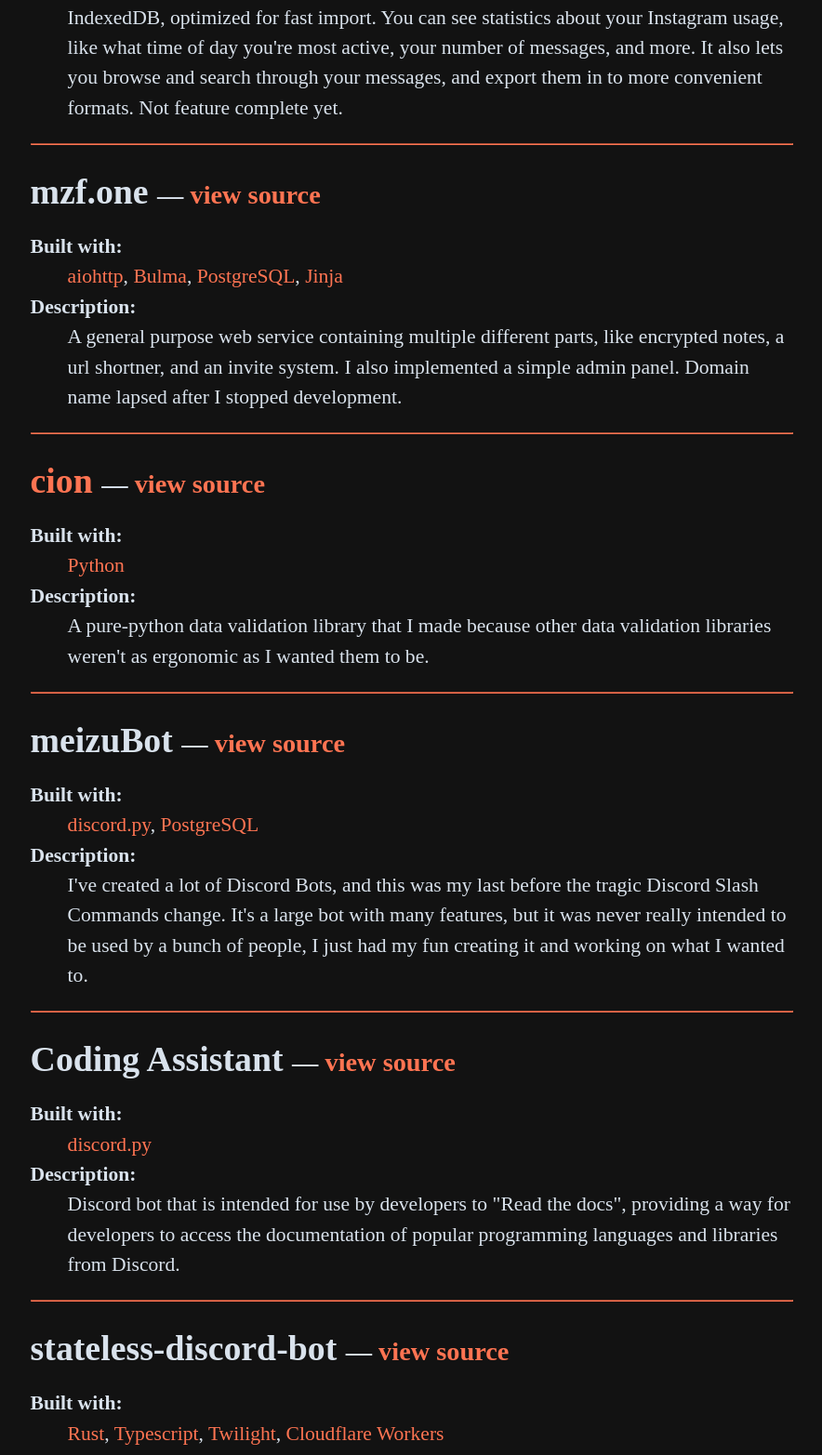
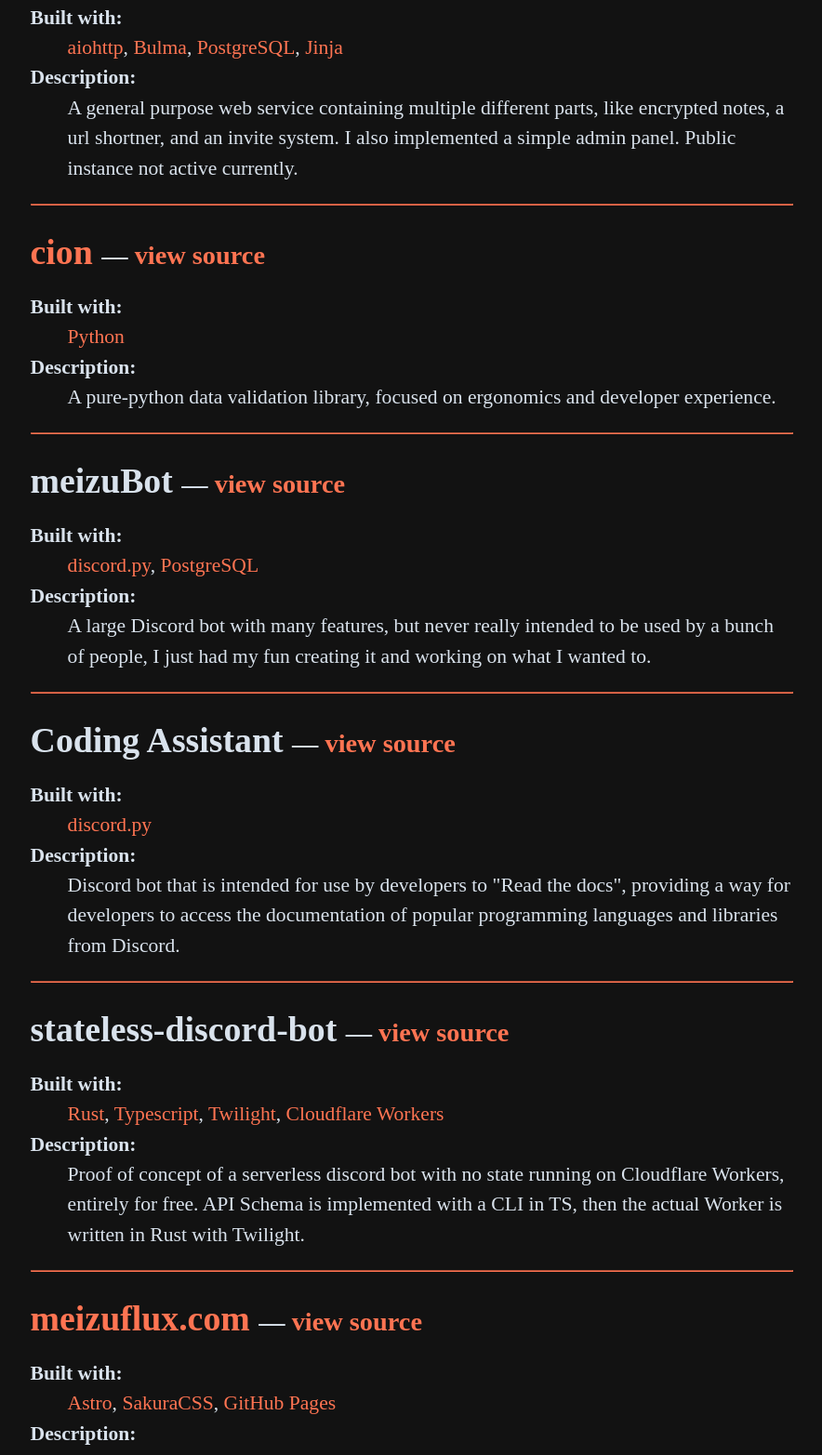
Before and after one commit to meizuflux/portfolio, an Astro site: page /projects in a window 1280 px wide. Shown: the part 630-2195 px from the top of the page at 93% size, without its empty margins (197-1081 px from the left). Built offline with nearby package versions, Linux system fonts and the light colour scheme; Astro itself is replaced by a stand-in of ours.

Commit message:
minor wording changes

```diff
--- a/src/pages/projects.astro
+++ b/src/pages/projects.astro
@@ -2,17 +2,6 @@
 import Base from "../layouts/Base.astro"
 
 const projects = [
-    {
-        "name": "meizuflux.com",
-        "url": "https://meizuflux.com",
-        "repo": "https://github.com/meizuflux/portfolio",
-        "stack": [
-            ["Astro", "https://astro.build"],
-            ["SakuraCSS", "https://github.com/oxalorg/sakura"],
-            ["GitHub Pages", "https://pages.github.com/"]
-        ],
-        "description": "This website. I don't like CSS or web design."
-    },
     {
         "name": "Scrollback",
         "url": "https://scrollback.meizuflux.com",
@@ -21,7 +10,7 @@
             ["SolidJS", "https://solidjs.com"],
             ["TailwindCSS", "https://tailwindcss.com"]
         ],
-        "description": "WIP! This is a project that allows you to run a deep analysis on your Instagram data package. Data is 100% processed in the browser, with media in OPFS and messages in IndexedDB, optimized for fast import. You can see statistics about your Instagram usage, like what time of day you're most active, your number of messages, and more. It also lets you browse and search through your messages, and export them in to more convenient formats. Not feature complete yet."
+        "description": "Allows you to analyze your Instagram data package. Data is 100% processed in the browser, with media in OPFS and messages in IndexedDB, optimized for fast import. You can see statistics about your Instagram usage, like what time of day you're most active, your number of messages, and more. It also lets you browse and search through your messages, and export them in to more convenient formats. Not feature complete or production ready yet."
     },
     {
         "name": "mzf.one",
@@ -33,7 +22,7 @@
             ["PostgreSQL", "https://www.postgresql.org"],
             ["Jinja", "https://jinja.palletsprojects.com"]
         ],
-        "description": "A general purpose web service containing multiple different parts, like encrypted notes, a url shortner, and an invite system. I also implemented a simple admin panel. Domain name lapsed after I stopped development."
+        "description": "A general purpose web service containing multiple different parts, like encrypted notes, a url shortner, and an invite system. I also implemented a simple admin panel. Public instance not active currently."
     },
     {
         "name": "cion",
@@ -42,7 +31,7 @@
         "stack": [
             ["Python", "https://python.org"]
         ],
-        "description": "A pure-python data validation library that I made because other data validation libraries weren't as ergonomic as I wanted them to be."
+        "description": "A pure-python data validation library, focused on ergonomics and developer experience."
     },
     {
         "name": "meizuBot",
@@ -52,7 +41,7 @@
             ["discord.py", "https://discordpy.readthedocs.io/en/stable/"],
             ["PostgreSQL", "https://www.postgresql.org"]
         ],
-        "description": "I've created a lot of Discord Bots, and this was my last before the tragic Discord Slash Commands change. It's a large bot with many features, but it was never really intended to be used by a bunch of people, I just had my fun creating it and working on what I wanted to."
+        "description": "A large Discord bot with many features, but never really intended to be used by a bunch of people, I just had my fun creating it and working on what I wanted to."
     },
     {
         "name": "Coding Assistant",
@@ -73,8 +62,19 @@
             ["Twilight", "https://twilight.rs/"],
             ["Cloudflare Workers", "https://workers.cloudflare.com/"]
         ],
-        "description": "Proof of concept of a serverless discord bot with no state running on cloudflare workers, entirely for free. API Schema is implemented with a CLI in TS, then the actual Worker is written in Rust with twilight."
-    }
+        "description": "Proof of concept of a serverless discord bot with no state running on Cloudflare Workers, entirely for free. API Schema is implemented with a CLI in TS, then the actual Worker is written in Rust with Twilight."
+    },
+    {
+        "name": "meizuflux.com",
+        "url": "https://meizuflux.com",
+        "repo": "https://github.com/meizuflux/portfolio",
+        "stack": [
+            ["Astro", "https://astro.build"],
+            ["SakuraCSS", "https://github.com/oxalorg/sakura"],
+            ["GitHub Pages", "https://pages.github.com/"]
+        ],
+        "description": "This website. I don't like CSS or web design."
+    },
 ]
 ---
 <Base title="projects" description="Some projects and things that I've made">
```
Also changed, not shown: src/pages/contact.md (+0 -1 lines), src/pages/index.md (+1 -1 lines).
